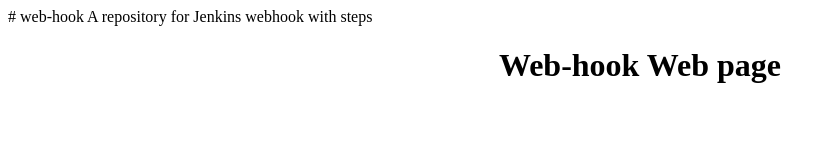
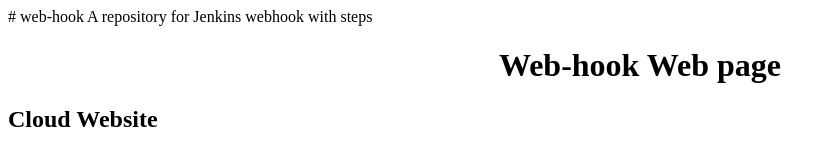
Before and after one commit to KshitizPareek/web-hook, a plain HTML site: page index.html in a window 1280 px wide. Shown: the whole page, without its empty margins (0-836 px from the left). Drawn offline with Linux system fonts and the light colour scheme.

Commit message:
Update index.html

```diff
--- a/index.html
+++ b/index.html
@@ -1,3 +1,4 @@
 # web-hook
 A repository for Jenkins webhook with steps
 <center><h1>Web-hook Web page</h1></center>
+<h2>Cloud Website</h2>
```
